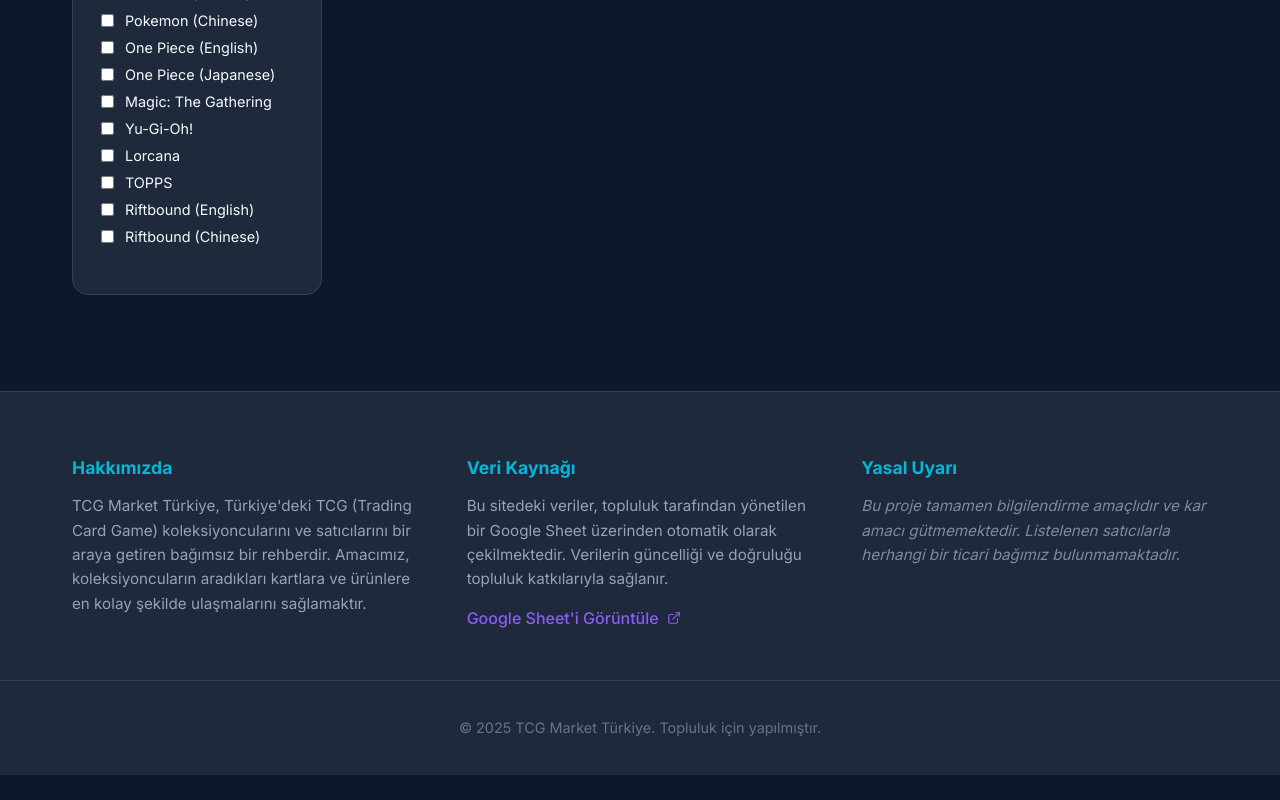
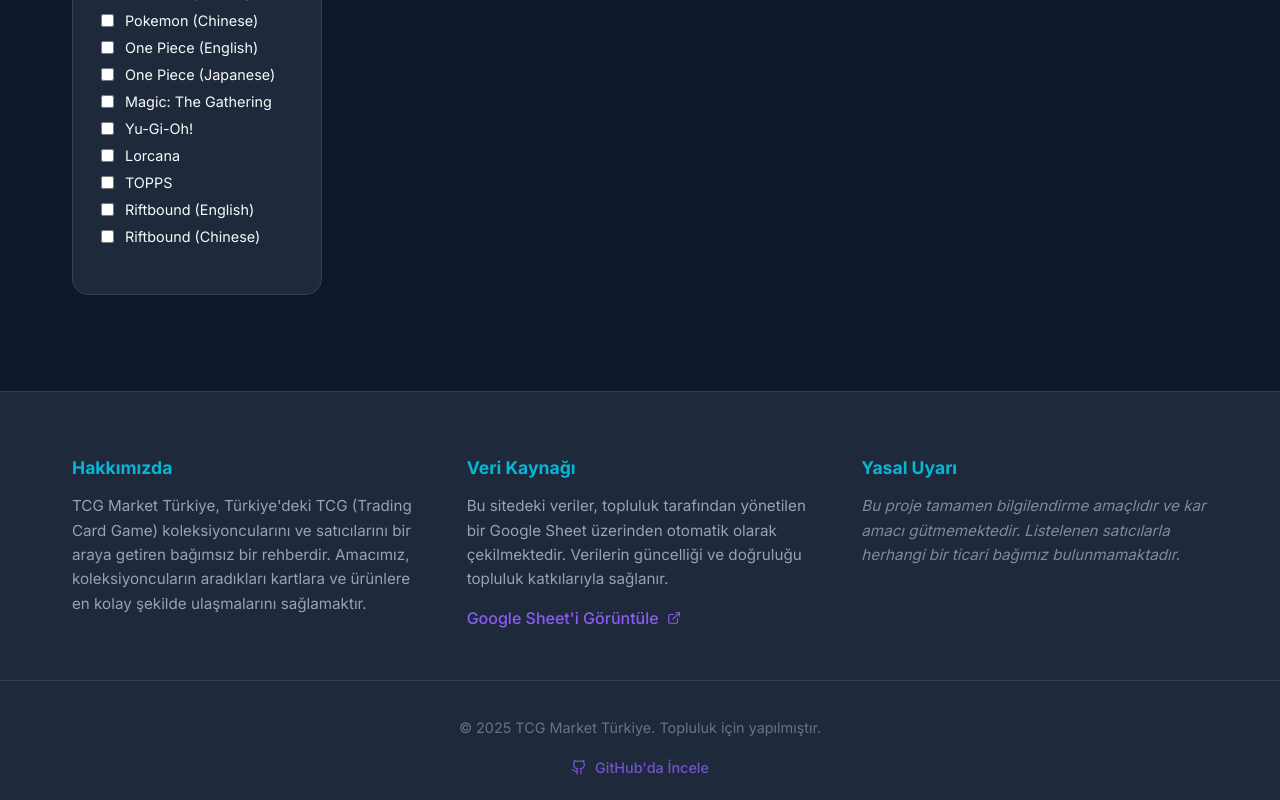
Before and after one commit to mrtozkl/tcg-market-tr, a Next.js app: page / in a window 1280 px wide. Shown: the part 271-1071 px from the top of the page. Before the commit the page ends 1046 px from the top, so only its background shows below. Built offline with nearby package versions, Linux system fonts and the light colour scheme.

Commit message:
feat: Add GitHub repository link with icon to footer

```diff
--- a/components/Footer.tsx
+++ b/components/Footer.tsx
@@ -1,5 +1,5 @@
 import React from 'react';
-import { ExternalLink } from 'lucide-react';
+import { ExternalLink, Github } from 'lucide-react';
 
 export default function Footer() {
     return (
@@ -39,7 +39,18 @@
                 </div>
             </div>
             <div className="footer-bottom">
-                <p>&copy; {new Date().getFullYear()} TCG Market Türkiye. Topluluk için yapılmıştır.</p>
+                <div style={{ display: 'flex', flexDirection: 'column', alignItems: 'center', gap: '0.5rem' }}>
+                    <p>&copy; {new Date().getFullYear()} TCG Market Türkiye. Topluluk için yapılmıştır.</p>
+                    <a
+                        href="https://github.com/mrtozkl/tcg-market-tr"
+                        target="_blank"
+                        rel="noopener noreferrer"
+                        className="footer-link"
+                        style={{ fontSize: '0.9rem', opacity: 0.8 }}
+                    >
+                        <Github size={16} /> GitHub'da İncele
+                    </a>
+                </div>
             </div>
         </footer>
     );
```
